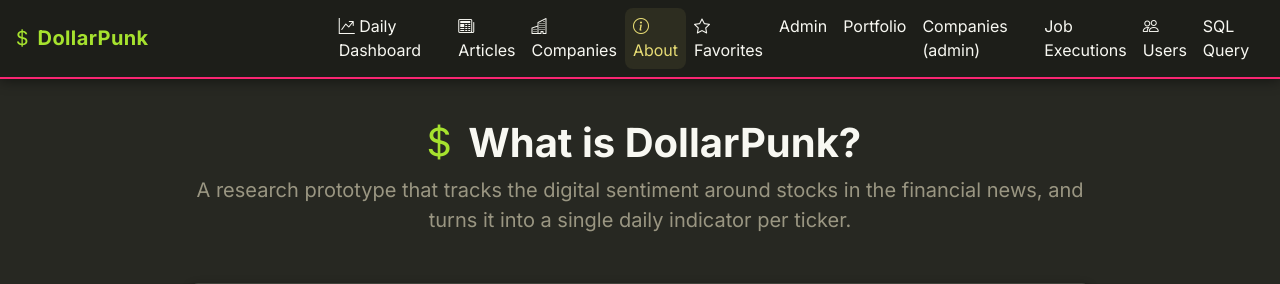
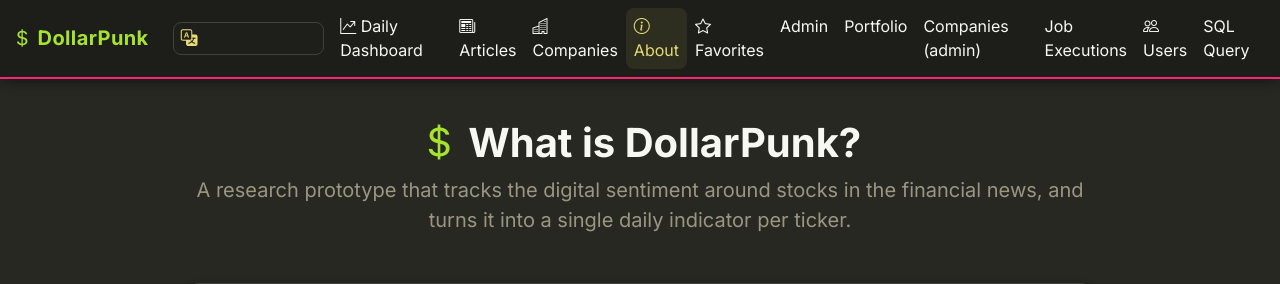
Before and after one commit to benni-ale/Forecasting, a Flask app: page /about in a window 1280 px wide. Shown: the top 284 px of the page. Run offline with Flask 3, Linux system fonts and the light colour scheme; some libraries are stand-ins or nearby versions.

Commit message:
Restyle translation widget

```diff
--- a/templates/base.html
+++ b/templates/base.html
@@ -194,13 +194,20 @@
         ::-webkit-scrollbar-thumb:hover { background: var(--mk-muted); }
 
         /* Compact Google Translate widget in the navigation bar. */
-        #google_translate_element { min-width: 150px; }
-        #google_translate_element .goog-te-gadget { color: var(--mk-muted); font-size: 0; }
+        .language-widget {
+            display: flex; align-items: center; gap: .4rem; padding: .2rem .45rem;
+            color: var(--mk-yellow); background: var(--mk-bg-input);
+            border: 1px solid var(--mk-border); border-radius: var(--mk-radius);
+        }
+        .language-widget > i { font-size: 1.05rem; }
+        #google_translate_element { min-width: 112px; line-height: 1; }
+        #google_translate_element .goog-te-gadget { color: transparent; font-size: 0; }
         #google_translate_element .goog-te-combo {
-            margin: 0; padding: .3rem 1.8rem .3rem .55rem; color: var(--mk-fg);
-            background: var(--mk-bg-input); border: 1px solid var(--mk-border);
-            border-radius: var(--mk-radius); font: 500 .82rem Inter, sans-serif;
+            width: 100%; margin: 0; padding: .2rem 1.4rem .2rem .2rem;
+            color: var(--mk-fg); background: var(--mk-bg-input); border: 0;
+            outline: 0; font: 500 .82rem Inter, sans-serif; cursor: pointer;
         }
+        #google_translate_element img, #google_translate_element .goog-te-gadget-icon,
         .goog-logo-link, .goog-te-gadget span { display: none !important; }
     </style>
     {% block extra_css %}{% endblock %}
@@ -217,7 +224,10 @@
             <div class="collapse navbar-collapse" id="navbarNav">
                 <ul class="navbar-nav ms-auto">
                     <li class="nav-item d-flex align-items-center px-lg-2 py-1 py-lg-0" aria-label="Language selector">
-                        <div id="google_translate_element"></div>
+                        <div class="language-widget" title="Translate this page">
+                            <i class="bi bi-translate" aria-hidden="true"></i>
+                            <div id="google_translate_element"></div>
+                        </div>
                     </li>
                     <li class="nav-item">
                         <a class="nav-link {% if request.path == '/dashboard' %}active{% endif %}" href="/dashboard"><i class="bi bi-graph-up-arrow"></i> Daily Dashboard</a>
@@ -311,7 +321,7 @@
             new google.translate.TranslateElement({
                 pageLanguage: 'en',
                 autoDisplay: false,
-                layout: google.translate.TranslateElement.InlineLayout.SIMPLE
+                layout: google.translate.TranslateElement.InlineLayout.HORIZONTAL
             }, 'google_translate_element');
         }
         // Monokai: make Chart.js text/grid readable on the dark background
```
